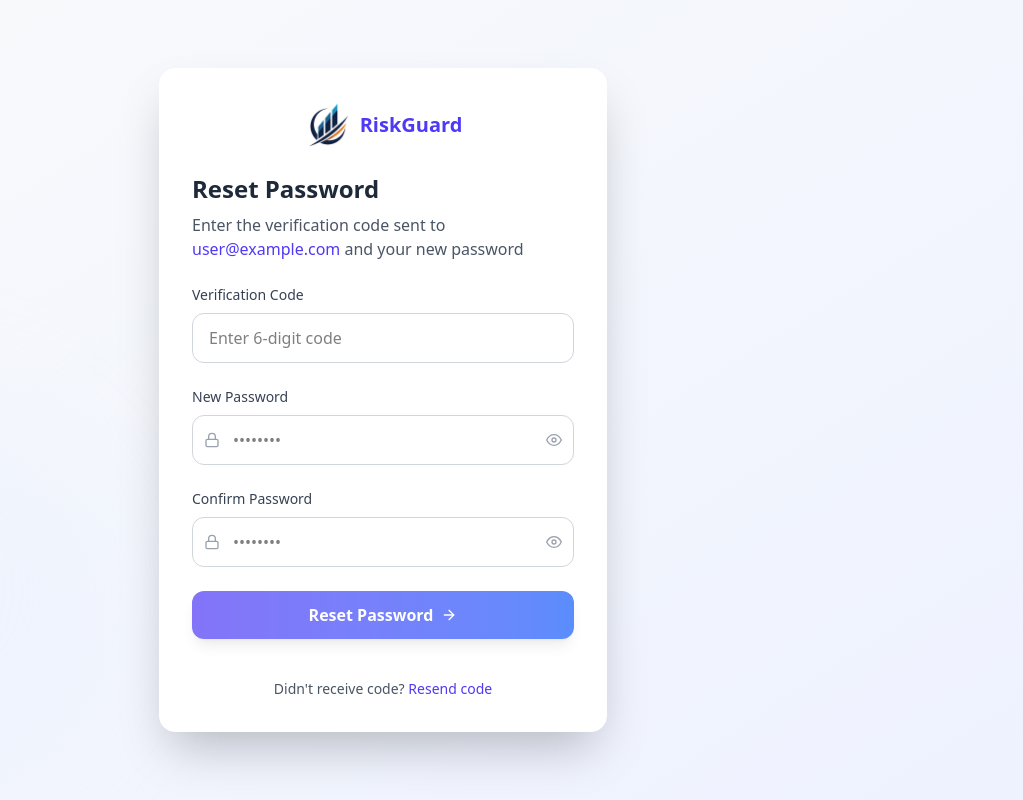
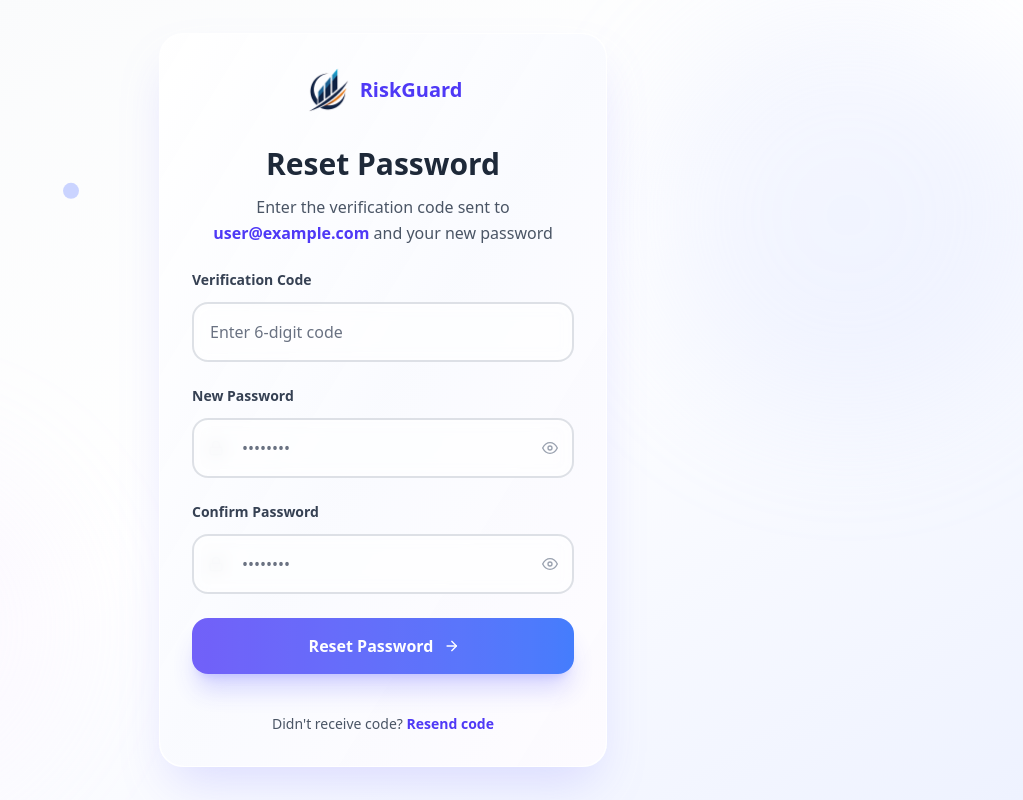
Before and after one commit to Cbnaattoh/CreditRiskProject, a React (Vite) app in the folder Frontend/: page /reset-password in a window 1280 px wide. Shown: the whole page, without its empty margins (257-1280 px from the left). Built offline with nearby package versions, Linux system fonts and the light colour scheme; no server answers.

Commit message:
dark theme implemented across reset password page.

```diff
--- a/Frontend/src/screens/Authentication/PasswordRecovery/ResetPassword/index.tsx
+++ b/Frontend/src/screens/Authentication/PasswordRecovery/ResetPassword/index.tsx
@@ -1,18 +1,26 @@
-import React, { useState } from 'react';
-import { motion } from 'framer-motion';
-import { FiLock, FiEye, FiEyeOff, FiCheck, FiArrowRight } from 'react-icons/fi';
-import Logo from '../../../../components/utils/Logo';
+import React, { useState } from "react";
+import { motion, AnimatePresence } from "framer-motion";
+import {
+  FiLock,
+  FiEye,
+  FiEyeOff,
+  FiCheck,
+  FiArrowRight,
+  FiAlertCircle,
+} from "react-icons/fi";
+import Logo from "../../../../components/utils/Logo";
 
 const ResetPassword: React.FC = () => {
-  const [email, setEmail] = useState('user@example.com');
-  const [otp, setOtp] = useState('');
-  const [newPassword, setNewPassword] = useState('');
-  const [confirmPassword, setConfirmPassword] = useState('');
+  const [email, setEmail] = useState("user@example.com");
+  const [otp, setOtp] = useState("");
+  const [newPassword, setNewPassword] = useState("");
+  const [confirmPassword, setConfirmPassword] = useState("");
   const [showPassword, setShowPassword] = useState(false);
   const [showConfirmPassword, setShowConfirmPassword] = useState(false);
   const [isLoading, setIsLoading] = useState(false);
   const [passwordStrength, setPasswordStrength] = useState(0);
   const [isSuccess, setIsSuccess] = useState(false);
+  const [error, setError] = useState("");
 
   // Password strength calculator
   React.useEffect(() => {
@@ -25,14 +33,34 @@ const ResetPassword: React.FC = () => {
     setPasswordStrength(Math.min(strength, 100));
   }, [newPassword]);
 
+  const getPasswordStrengthColor = () => {
+    if (passwordStrength < 50) return "from-red-400 to-red-500";
+    if (passwordStrength < 80) return "from-yellow-400 to-orange-500";
+    return "from-emerald-400 to-green-500";
+  };
+
+  const getPasswordStrengthText = () => {
+    if (passwordStrength < 50) return "Weak";
+    if (passwordStrength < 80) return "Moderate";
+    return "Strong";
+  };
+
   const handleSubmit = async (e: React.FormEvent) => {
     e.preventDefault();
+    setError("");
 
     if (!otp || !newPassword || !confirmPassword) {
+      setError("Please fill in all fields");
       return;
     }
 
     if (newPassword !== confirmPassword) {
+      setError("Passwords do not match");
+      return;
+    }
+
+    if (passwordStrength < 50) {
+      setError("Password is too weak. Please choose a stronger password.");
       return;
     }
 
@@ -40,104 +68,210 @@ const ResetPassword: React.FC = () => {
 
     try {
       // Simulate API call
-      await new Promise(resolve => setTimeout(resolve, 1500));
-      console.log('Password reset successful');
+      await new Promise((resolve) => setTimeout(resolve, 1500));
+      console.log("Password reset successful");
       setIsSuccess(true);
+    } catch (err) {
+      setError("Failed to reset password. Please try again.");
     } finally {
       setIsLoading(false);
     }
   };
 
   return (
-    <div className="min-h-screen flex items-center justify-center p-4 bg-gradient-to-br from-gray-50 to-indigo-50 relative overflow-hidden">
-      {/* Background elements */}
+    <div className="min-h-screen flex items-center justify-center p-4 relative overflow-hidden transition-colors duration-500 bg-gradient-to-br from-gray-50 via-white to-indigo-50 dark:from-gray-900 dark:via-gray-800 dark:to-indigo-900">
+      {/* Enhanced background elements */}
       <motion.div
-        className="absolute bottom-0 left-0 w-96 h-96 bg-blue-100 rounded-full filter blur-3xl opacity-20"
+        className="absolute top-0 right-0 w-96 h-96 rounded-full filter blur-3xl opacity-20 bg-indigo-200 dark:bg-indigo-400"
         animate={{
-          x: [0, -20, 0],
-          y: [0, -30, 0]
+          x: [0, 30, 0],
+          y: [0, 40, 0],
+          scale: [1, 1.1, 1],
         }}
         transition={{
           duration: 20,
           repeat: Infinity,
           repeatType: "reverse",
-          ease: "easeInOut"
+          ease: "easeInOut",
         }}
       />
 
       <motion.div
-        initial={{ opacity: 0, y: 20, scale: 0.98 }}
+        className="absolute bottom-0 left-0 w-80 h-80 rounded-full filter blur-3xl opacity-15 bg-purple-200 dark:bg-purple-400"
+        animate={{
+          x: [0, -20, 0],
+          y: [0, -30, 0],
+          scale: [1, 1.2, 1],
+        }}
+        transition={{
+          duration: 25,
+          repeat: Infinity,
+          repeatType: "reverse",
+          ease: "easeInOut",
+        }}
+      />
+
+      {/* Floating orbs */}
+      <motion.div
+        className="absolute top-1/4 left-1/4 w-4 h-4 rounded-full bg-indigo-300 dark:bg-indigo-400 opacity-30"
+        animate={{
+          y: [0, -20, 0],
+          opacity: [0.3, 0.6, 0.3],
+        }}
+        transition={{
+          duration: 4,
+          repeat: Infinity,
+          ease: "easeInOut",
+        }}
+      />
+
+      <motion.div
+        className="absolute bottom-1/3 right-1/3 w-6 h-6 rounded-full bg-purple-300 dark:bg-purple-400 opacity-25"
+        animate={{
+          y: [0, 15, 0],
+          x: [0, 10, 0],
+          opacity: [0.25, 0.5, 0.25],
+        }}
+        transition={{
+          duration: 6,
+          repeat: Infinity,
+          ease: "easeInOut",
+        }}
+      />
+
+      <motion.div
+        initial={{ opacity: 0, y: 30, scale: 0.95 }}
         animate={{ opacity: 1, y: 0, scale: 1 }}
-        transition={{ duration: 0.6, ease: "easeOut" }}
-        className="w-full max-w-md bg-white rounded-2xl shadow-2xl overflow-hidden relative z-10 backdrop-blur-sm bg-opacity-90 border border-white border-opacity-20 p-8"
+        transition={{ duration: 0.8, ease: "easeOut" }}
+        className="w-full max-w-md rounded-3xl shadow-2xl overflow-hidden relative z-10 backdrop-blur-xl border p-8 transition-all duration-500 bg-white/90 dark:bg-gray-900/80 border-white/20 dark:border-gray-700/50 shadow-indigo-500/20 dark:shadow-indigo-500/10"
       >
-        <div className="flex justify-center mb-6">
+        {/* Glass morphism effect */}
+        <div className="absolute inset-0 rounded-3xl transition-opacity duration-500 bg-gradient-to-br from-white/60 via-indigo-50/30 to-purple-50/40 dark:from-gray-800/50 dark:via-gray-900/30 dark:to-indigo-900/40" />
+
+        <div className="relative z-10">
+          <div className="flex justify-center mb-8">
+            <motion.div
+              whileHover={{ scale: 1.05 }}
+              transition={{ type: "spring", stiffness: 300 }}
+            >
               <Logo />
+            </motion.div>
           </div>
 
+          <AnimatePresence mode="wait">
             {isSuccess ? (
               <motion.div
-            initial={{ opacity: 0 }}
-            animate={{ opacity: 1 }}
+                key="success"
+                initial={{ opacity: 0, y: 20 }}
+                animate={{ opacity: 1, y: 0 }}
+                exit={{ opacity: 0, y: -20 }}
                 className="text-center"
               >
                 <motion.div
-              initial={{ scale: 0 }}
-              animate={{ scale: 1 }}
-              className="mx-auto flex items-center justify-center h-16 w-16 rounded-full bg-green-100 mb-4"
+                  initial={{ scale: 0, rotate: -180 }}
+                  animate={{ scale: 1, rotate: 0 }}
+                  transition={{
+                    type: "spring",
+                    stiffness: 200,
+                    damping: 15,
+                    delay: 0.2,
+                  }}
+                  className="mx-auto flex items-center justify-center h-20 w-20 rounded-full mb-6 shadow-lg bg-gradient-to-br from-emerald-400 to-green-500 dark:from-emerald-500 dark:to-green-600"
                 >
-              <FiCheck className="h-8 w-8 text-green-600" />
+                  <FiCheck className="h-10 w-10 text-white" />
                 </motion.div>
 
-            <h2 className="text-2xl font-bold text-gray-800 mb-2">Password Updated!</h2>
-            <p className="text-gray-600 mb-6">
-              Your password has been successfully reset. You can now log in with your new password.
+                <h2 className="text-3xl font-bold mb-3 text-gray-800 dark:text-white">
+                  Password Updated!
+                </h2>
+                <p className="mb-8 leading-relaxed text-gray-600 dark:text-gray-300">
+                  Your password has been successfully reset. You can now log in
+                  with your new password.
                 </p>
 
                 <motion.button
                   type="button"
-              onClick={() => window.location.href = '/'}
-              whileHover={{ scale: 1.02 }}
+                  onClick={() => (window.location.href = "/")}
+                  whileHover={{ scale: 1.02, y: -2 }}
                   whileTap={{ scale: 0.98 }}
-              className="w-full py-3 px-4 rounded-xl bg-gradient-to-r from-indigo-600 to-blue-600 hover:from-indigo-700 hover:to-blue-700 text-white font-semibold shadow-lg focus:outline-none focus:ring-2 focus:ring-indigo-500 focus:ring-offset-2 transition-all"
+                  className="w-full py-4 px-6 rounded-2xl font-semibold shadow-xl focus:outline-none focus:ring-4 focus:ring-indigo-500/30 transition-all duration-300 bg-gradient-to-r from-indigo-600 to-blue-600 hover:from-indigo-700 hover:to-blue-700 dark:from-indigo-600 dark:to-purple-600 dark:hover:from-indigo-500 dark:hover:to-purple-500 text-white shadow-indigo-500/30 dark:shadow-indigo-500/25"
                 >
+                  <span className="flex items-center justify-center">
                     Continue to Login
+                    <motion.div
+                      animate={{ x: [0, 5, 0] }}
+                      transition={{ duration: 1.5, repeat: Infinity }}
+                    >
+                      <FiArrowRight className="ml-2" />
+                    </motion.div>
+                  </span>
                 </motion.button>
               </motion.div>
             ) : (
               <motion.form
-            initial={{ opacity: 0 }}
-            animate={{ opacity: 1 }}
+                key="form"
+                initial={{ opacity: 0, y: 20 }}
+                animate={{ opacity: 1, y: 0 }}
+                exit={{ opacity: 0, y: -20 }}
                 onSubmit={handleSubmit}
                 className="space-y-6"
               >
-            <div>
-              <h2 className="text-2xl font-bold text-gray-800 mb-2">Reset Password</h2>
-              <p className="text-gray-600">
-                Enter the verification code sent to <span className="font-medium text-indigo-600">{email}</span> and your new password
+                <div className="text-center">
+                  <h2 className="text-3xl font-bold mb-3 text-gray-800 dark:text-white">
+                    Reset Password
+                  </h2>
+                  <p className="leading-relaxed text-gray-600 dark:text-gray-300">
+                    Enter the verification code sent to{" "}
+                    <span className="font-semibold text-indigo-600 dark:text-indigo-400">
+                      {email}
+                    </span>{" "}
+                    and your new password
                   </p>
                 </div>
 
+                <AnimatePresence>
+                  {error && (
+                    <motion.div
+                      initial={{ opacity: 0, height: 0, scale: 0.9 }}
+                      animate={{ opacity: 1, height: "auto", scale: 1 }}
+                      exit={{ opacity: 0, height: 0, scale: 0.9 }}
+                      transition={{ duration: 0.3 }}
+                      className="p-4 rounded-2xl flex items-start border bg-red-50/80 dark:bg-red-900/30 text-red-600 dark:text-red-300 border-red-200/50 dark:border-red-700/30"
+                    >
+                      <FiAlertCircle className="mt-0.5 mr-3 flex-shrink-0" />
+                      <div className="font-medium">{error}</div>
+                    </motion.div>
+                  )}
+                </AnimatePresence>
+
                 <div>
-              <label htmlFor="otp" className="block text-gray-700 text-sm font-medium mb-2">
+                  <label
+                    htmlFor="otp"
+                    className="block text-sm font-semibold mb-3 text-gray-700 dark:text-gray-200"
+                  >
                     Verification Code
                   </label>
+                  <motion.div whileFocus={{ scale: 1.02 }}>
                     <input
                       type="text"
                       id="otp"
                       value={otp}
                       onChange={(e) => setOtp(e.target.value)}
                       placeholder="Enter 6-digit code"
-                className="w-full px-4 py-3 rounded-xl border border-gray-300 focus:ring-2 focus:ring-indigo-500 focus:border-indigo-500 transition-all hover:border-gray-400"
+                      className="w-full px-4 py-4 rounded-2xl border-2 focus:ring-4 focus:ring-indigo-500/30 focus:border-indigo-500 transition-all duration-300 backdrop-blur-sm bg-white/70 dark:bg-gray-800/50 border-gray-300/70 dark:border-gray-600/50 text-gray-900 dark:text-white placeholder-gray-500 dark:placeholder-gray-400 hover:border-gray-400/80 dark:hover:border-gray-500/70"
                     />
+                  </motion.div>
                 </div>
 
                 <div>
-              <label htmlFor="newPassword" className="block text-gray-700 text-sm font-medium mb-2">
+                  <label
+                    htmlFor="newPassword"
+                    className="block text-sm font-semibold mb-3 text-gray-700 dark:text-gray-200"
+                  >
                     New Password
                   </label>
-              <div className="relative">
-                <div className="absolute inset-y-0 left-0 pl-3 flex items-center pointer-events-none">
+                  <motion.div whileFocus={{ scale: 1.02 }} className="relative">
+                    <div className="absolute inset-y-0 left-0 pl-4 flex items-center pointer-events-none">
                       <FiLock className="text-gray-400" />
                     </div>
                     <input
@@ -146,43 +280,53 @@ const ResetPassword: React.FC = () => {
                       value={newPassword}
                       onChange={(e) => setNewPassword(e.target.value)}
                       placeholder="••••••••"
-                  className="pl-10 w-full px-4 py-3 rounded-xl border border-gray-300 focus:ring-2 focus:ring-indigo-500 focus:border-indigo-500 transition-all hover:border-gray-400"
+                      className="pl-12 pr-12 w-full px-4 py-4 rounded-2xl border-2 focus:ring-4 focus:ring-indigo-500/30 focus:border-indigo-500 transition-all duration-300 backdrop-blur-sm bg-white/70 dark:bg-gray-800/50 border-gray-300/70 dark:border-gray-600/50 text-gray-900 dark:text-white placeholder-gray-500 dark:placeholder-gray-400 hover:border-gray-400/80 dark:hover:border-gray-500/70"
                     />
-                <button
+                    <motion.button
                       type="button"
-                  className="absolute inset-y-0 right-0 pr-3 flex items-center"
+                      whileHover={{ scale: 1.1 }}
+                      whileTap={{ scale: 0.95 }}
+                      className="absolute inset-y-0 right-0 pr-4 flex items-center"
                       onClick={() => setShowPassword(!showPassword)}
                     >
                       {showPassword ? (
-                    <FiEyeOff className="text-gray-400 hover:text-gray-600" />
+                        <FiEyeOff className="text-gray-400 hover:text-gray-600 dark:hover:text-gray-300" />
                       ) : (
-                    <FiEye className="text-gray-400 hover:text-gray-600" />
+                        <FiEye className="text-gray-400 hover:text-gray-600 dark:hover:text-gray-300" />
                       )}
-                </button>
-              </div>
+                    </motion.button>
+                  </motion.div>
                   {newPassword && (
-                <div className="mt-2">
-                  <div className="h-1.5 w-full bg-gray-200 rounded-full overflow-hidden">
                     <motion.div
-                      className={`h-full ${passwordStrength < 50 ? 'bg-red-400' : passwordStrength < 80 ? 'bg-yellow-400' : 'bg-green-500'}`}
+                      initial={{ opacity: 0, height: 0 }}
+                      animate={{ opacity: 1, height: "auto" }}
+                      transition={{ duration: 0.3 }}
+                      className="mt-3"
+                    >
+                      <div className="h-2 w-full bg-gray-200 dark:bg-gray-700 rounded-full overflow-hidden">
+                        <motion.div
+                          className={`h-full bg-gradient-to-r ${getPasswordStrengthColor()}`}
                           initial={{ width: 0 }}
                           animate={{ width: `${passwordStrength}%` }}
-                      transition={{ duration: 0.5 }}
+                          transition={{ duration: 0.5, ease: "easeOut" }}
                         />
                       </div>
-                  <div className="text-xs text-gray-500 mt-1">
-                    Password strength: {passwordStrength < 50 ? 'Weak' : passwordStrength < 80 ? 'Moderate' : 'Strong'}
+                      <div className="text-xs font-medium mt-2 text-gray-600 dark:text-gray-400">
+                        Password strength: {getPasswordStrengthText()}
                       </div>
-                </div>
+                    </motion.div>
                   )}
                 </div>
 
                 <div>
-              <label htmlFor="confirmPassword" className="block text-gray-700 text-sm font-medium mb-2">
+                  <label
+                    htmlFor="confirmPassword"
+                    className="block text-sm font-semibold mb-3 text-gray-700 dark:text-gray-200"
+                  >
                     Confirm Password
                   </label>
-              <div className="relative">
-                <div className="absolute inset-y-0 left-0 pl-3 flex items-center pointer-events-none">
+                  <motion.div whileFocus={{ scale: 1.02 }} className="relative">
+                    <div className="absolute inset-y-0 left-0 pl-4 flex items-center pointer-events-none">
                       <FiLock className="text-gray-400" />
                     </div>
                     <input
@@ -191,59 +335,113 @@ const ResetPassword: React.FC = () => {
                       value={confirmPassword}
                       onChange={(e) => setConfirmPassword(e.target.value)}
                       placeholder="••••••••"
-                  className="pl-10 w-full px-4 py-3 rounded-xl border border-gray-300 focus:ring-2 focus:ring-indigo-500 focus:border-indigo-500 transition-all hover:border-gray-400"
+                      className="pl-12 pr-12 w-full px-4 py-4 rounded-2xl border-2 focus:ring-4 focus:ring-indigo-500/30 focus:border-indigo-500 transition-all duration-300 backdrop-blur-sm bg-white/70 dark:bg-gray-800/50 border-gray-300/70 dark:border-gray-600/50 text-gray-900 dark:text-white placeholder-gray-500 dark:placeholder-gray-400 hover:border-gray-400/80 dark:hover:border-gray-500/70"
                     />
-                <button
+                    <motion.button
                       type="button"
-                  className="absolute inset-y-0 right-0 pr-3 flex items-center"
-                  onClick={() => setShowConfirmPassword(!showConfirmPassword)}
+                      whileHover={{ scale: 1.1 }}
+                      whileTap={{ scale: 0.95 }}
+                      className="absolute inset-y-0 right-0 pr-4 flex items-center"
+                      onClick={() =>
+                        setShowConfirmPassword(!showConfirmPassword)
+                      }
                     >
                       {showConfirmPassword ? (
-                    <FiEyeOff className="text-gray-400 hover:text-gray-600" />
+                        <FiEyeOff className="text-gray-400 hover:text-gray-600 dark:hover:text-gray-300" />
                       ) : (
-                    <FiEye className="text-gray-400 hover:text-gray-600" />
+                        <FiEye className="text-gray-400 hover:text-gray-600 dark:hover:text-gray-300" />
                       )}
-                </button>
-              </div>
+                    </motion.button>
+                  </motion.div>
+                  {confirmPassword && newPassword !== confirmPassword && (
+                    <motion.div
+                      initial={{ opacity: 0, height: 0 }}
+                      animate={{ opacity: 1, height: "auto" }}
+                      className="mt-2 text-xs text-red-500 dark:text-red-400"
+                    >
+                      Passwords do not match
+                    </motion.div>
+                  )}
                 </div>
 
                 <motion.button
                   type="submit"
-              whileHover={{ scale: 1.02 }}
+                  whileHover={{ scale: 1.02, y: -2 }}
                   whileTap={{ scale: 0.98 }}
-              disabled={isLoading || !otp || !newPassword || newPassword !== confirmPassword}
-              className={`w-full py-3 px-4 rounded-xl bg-gradient-to-r from-indigo-600 to-blue-600 hover:from-indigo-700 hover:to-blue-700 text-white font-semibold shadow-lg focus:outline-none focus:ring-2 focus:ring-indigo-500 focus:ring-offset-2 transition-all ${
-                isLoading || !otp || !newPassword || newPassword !== confirmPassword ? 'opacity-70 cursor-not-allowed' : ''
+                  disabled={
+                    isLoading ||
+                    !otp ||
+                    !newPassword ||
+                    newPassword !== confirmPassword
+                  }
+                  className={`w-full py-4 px-6 rounded-2xl font-semibold shadow-xl focus:outline-none focus:ring-4 focus:ring-indigo-500/30 transition-all duration-300 bg-gradient-to-r from-indigo-600 to-blue-600 hover:from-indigo-700 hover:to-blue-700 dark:from-indigo-600 dark:to-purple-600 dark:hover:from-indigo-500 dark:hover:to-purple-500 text-white shadow-indigo-500/30 dark:shadow-indigo-500/25 ${
+                    isLoading ||
+                    !otp ||
+                    !newPassword ||
+                    newPassword !== confirmPassword
+                      ? "opacity-80 cursor-not-allowed"
+                      : ""
                   }`}
                 >
                   {isLoading ? (
                     <span className="flex items-center justify-center">
-                  <svg className="animate-spin -ml-1 mr-3 h-5 w-5 text-white" xmlns="http://www.w3.org/2000/svg" fill="none" viewBox="0 0 24 24">
-                    <circle className="opacity-25" cx="12" cy="12" r="10" stroke="currentColor" strokeWidth="4"></circle>
-                    <path className="opacity-75" fill="currentColor" d="M4 12a8 8 0 018-8V0C5.373 0 0 5.373 0 12h4zm2 5.291A7.962 7.962 0 014 12H0c0 3.042 1.135 5.824 3 7.938l3-2.647z"></path>
-                  </svg>
+                      <motion.svg
+                        animate={{ rotate: 360 }}
+                        transition={{
+                          duration: 1,
+                          repeat: Infinity,
+                          ease: "linear",
+                        }}
+                        className="w-5 h-5 mr-3"
+                        xmlns="http://www.w3.org/2000/svg"
+                        fill="none"
+                        viewBox="0 0 24 24"
+                      >
+                        <circle
+                          className="opacity-25"
+                          cx="12"
+                          cy="12"
+                          r="10"
+                          stroke="currentColor"
+                          strokeWidth="4"
+                        />
+                        <path
+                          className="opacity-75"
+                          fill="currentColor"
+                          d="M4 12a8 8 0 018-8V0C5.373 0 0 5.373 0 12h4zm2 5.291A7.962 7.962 0 014 12H0c0 3.042 1.135 5.824 3 7.938l3-2.647z"
+                        />
+                      </motion.svg>
                       Updating...
                     </span>
                   ) : (
                     <span className="flex items-center justify-center">
-                  Reset Password <FiArrowRight className="ml-2" />
+                      Reset Password
+                      <motion.div
+                        animate={{ x: [0, 5, 0] }}
+                        transition={{ duration: 1.5, repeat: Infinity }}
+                      >
+                        <FiArrowRight className="ml-2" />
+                      </motion.div>
                     </span>
                   )}
                 </motion.button>
 
                 <div className="text-center pt-4">
-              <p className="text-sm text-gray-600">
-                Didn't receive code?{' '}
-                <button
+                  <p className="text-sm text-gray-600 dark:text-gray-400">
+                    Didn't receive code?{" "}
+                    <motion.button
                       type="button"
-                  className="text-indigo-600 hover:underline font-medium"
+                      whileHover={{ scale: 1.05 }}
+                      className="font-semibold transition-colors text-indigo-600 dark:text-indigo-400 hover:text-indigo-800 dark:hover:text-indigo-300"
                     >
                       Resend code
-                </button>
+                    </motion.button>
                   </p>
                 </div>
               </motion.form>
             )}
+          </AnimatePresence>
+        </div>
       </motion.div>
     </div>
   );
```
Lines whose indentation alone changed are shown as unchanged.
